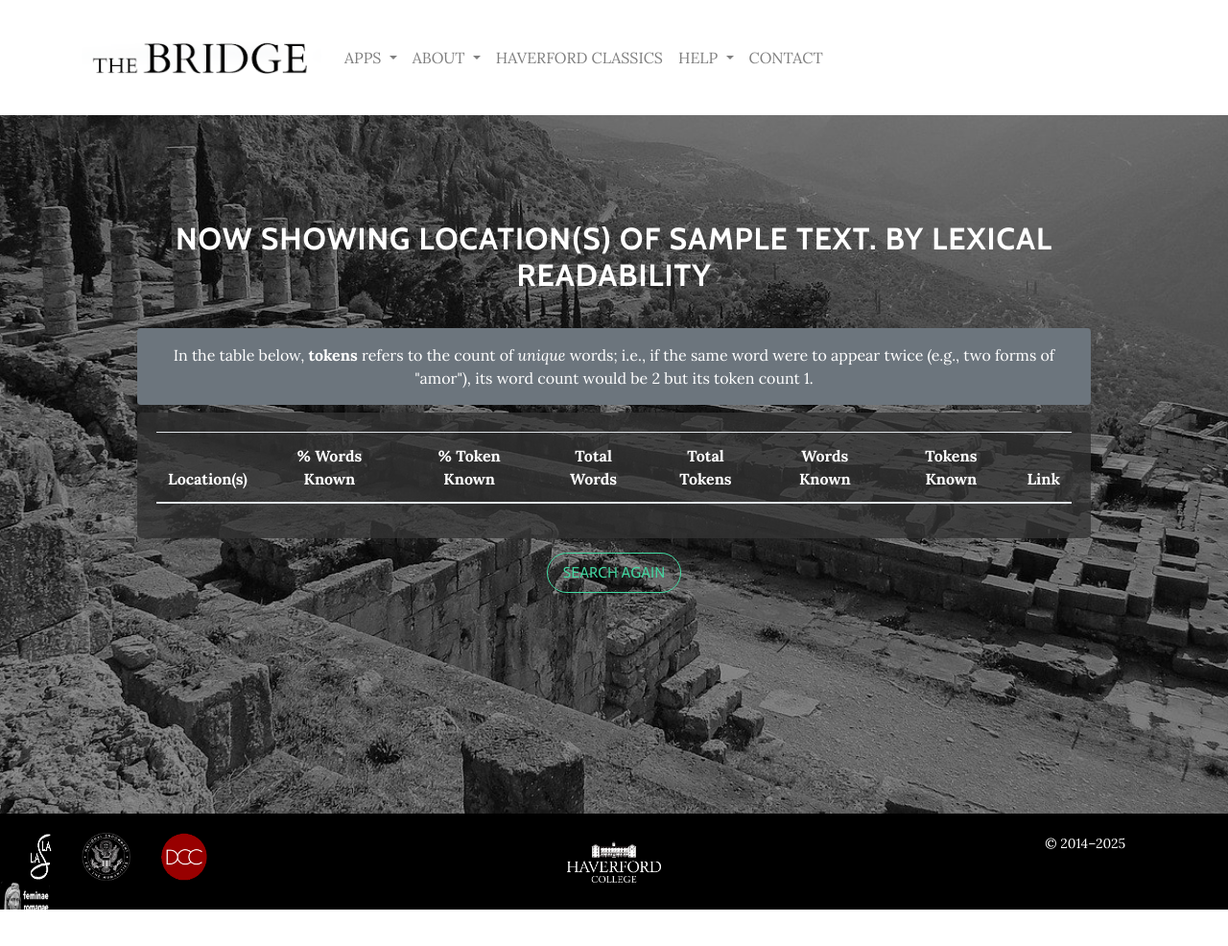
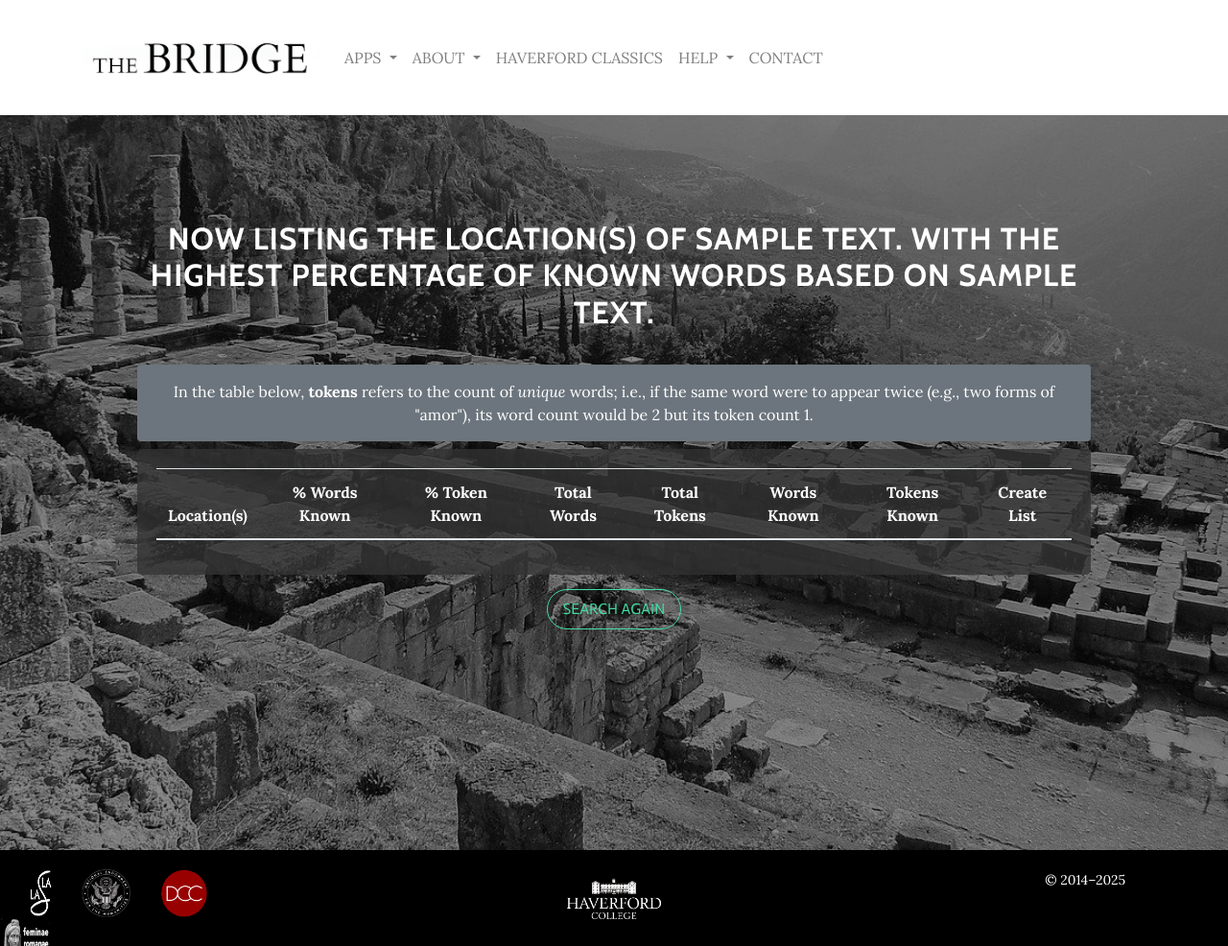
Before and after one commit to HCDigitalScholarship/FastBridge, a FastAPI app: template FastBridgeApp/templates/result-oracle.html in a window 1280 px wide. Shown: the whole page at 96% size. Before the commit the page ends 948 px from the top, so only its background shows below. Run offline with FastAPI, Linux system fonts and the light colour scheme; the template is opened without the code that fills it: most values are stand-ins (such as "Sample title", 1, 10 or a date in 2020); lists and menus that the app fills with data are empty; some libraries are stand-ins or nearby versions; some web fonts are replaced.

Commit message:
small cosmetic change

```diff
--- a/FastBridgeApp/routers/oracle.py
+++ b/FastBridgeApp/routers/oracle.py
@@ -54,9 +54,11 @@ async def oracle(request: Request, language: str, etexts: str, e_levels: str, e_
         return book_cache[text]
 
     known_ranges = make_quads_or_trips(known_texts, known_starts, known_ends)
+    known_texts_display = ""
     ogknown_words = []
     for text, start, end in known_ranges:
         ogknown_words += get_book(text).get_words(start, end,oracle=True)
+        known_texts_display += f"{get_book(text).name} ({start} - {end}), "
 
     og_token_set = set(ogknown_words)
 
@@ -134,6 +136,8 @@ async def oracle(request: Request, language: str, etexts: str, e_levels: str, e_
     context["table_data"] = sorted(table_data, key=lambda row: float(row[5].strip('%')), reverse=True) # Sort by percent_words known
     context["etexts"] = locations_display
 
+    context["known_texts"] = known_texts_display.rstrip(", ")
+
     return templates.TemplateResponse("result-oracle.html", context)
 
 
--- a/FastBridgeApp/templates/result-oracle.html
+++ b/FastBridgeApp/templates/result-oracle.html
@@ -4,7 +4,7 @@
 <body>
   <section id="result" class="download-section content-section text-center" style="background:url('/assets/img/Oracle.jpg') fixed center center no-repeat; background-size:cover">
     <div class="container" style="border-radius: 5px;width: 80%;padding: 30px;padding-right: 15px;padding-left: 15px;">
-      <h2> Now showing location(s) of {{ etexts }} by lexical readability </h2>
+      <h2> NOW LISTING THE LOCATION(S) OF {{ etexts }} WITH THE HIGHEST PERCENTAGE OF KNOWN WORDS BASED ON {{ known_texts }}</h2>
 
       <div class="container rounded p-3 mb-2 bg-secondary text-white">
         <div class="row">
@@ -25,7 +25,7 @@
               <th style="color: rgb(255,255,255);" onclick="sortTable(2)">Total Tokens</th>
               <th style="color: rgb(255,255,255);" onclick="sortTable(3)">Words Known</th>
               <th style="color: rgb(255,255,255);" onclick="sortTable(4)">Tokens Known</th>
-              <th style="color: rgb(255,255,255);">Link</th>
+              <th style="color: rgb(255,255,255);">Create List</th>
             </tr>
           </thead>
           <tbody>
```
